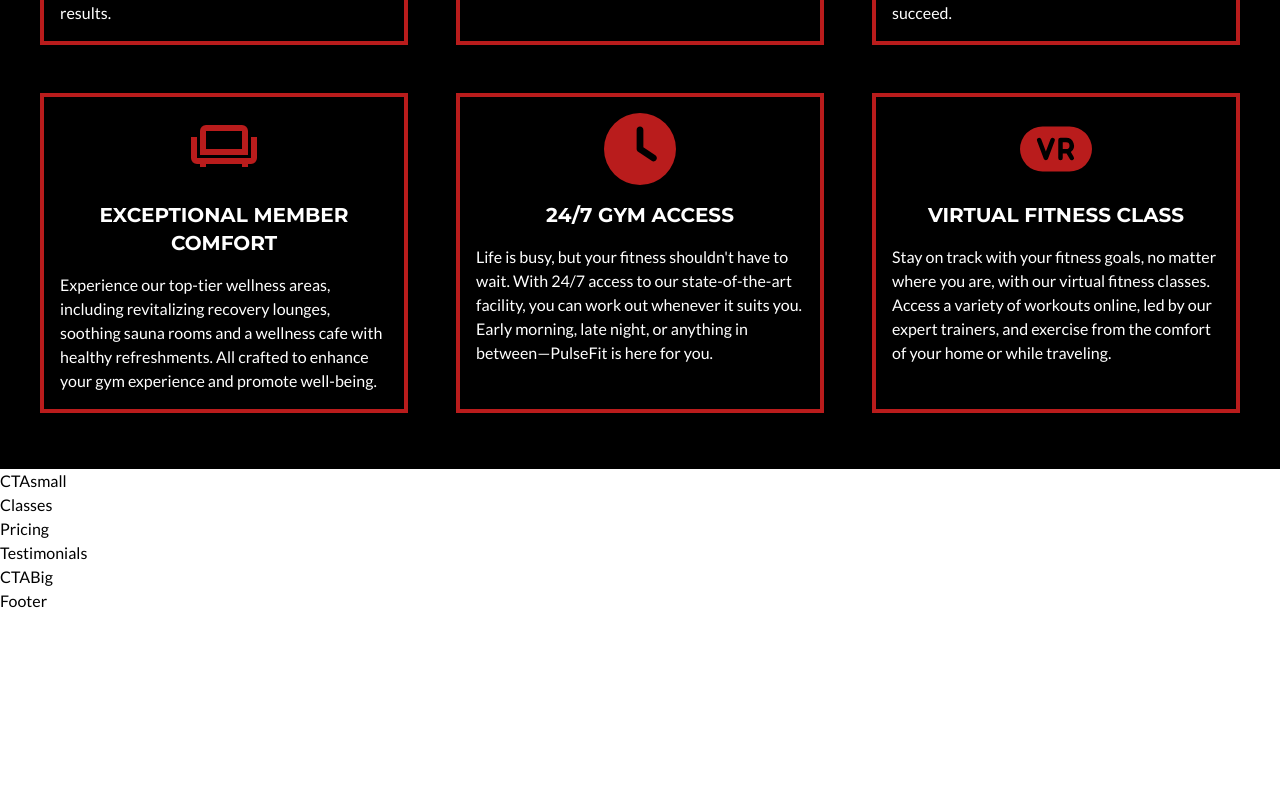
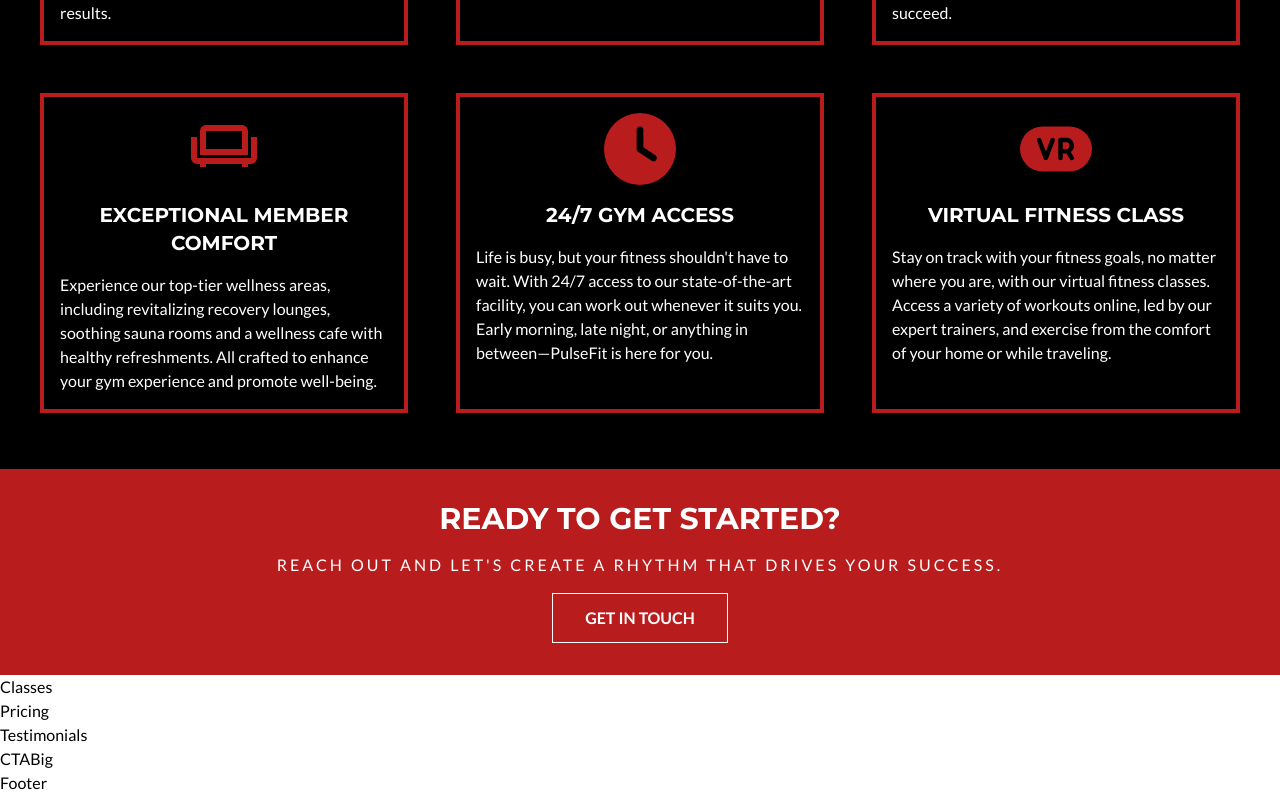
Before and after one commit to Quincy-Fer/pulse-fit, a Next.js app: page / in a window 1280 px wide. Shown: the part 1986-2781 px from the top of the page. Before the commit the page ends 2599 px from the top, so only its background shows below. Built offline with nearby package versions, Linux system fonts and the light colour scheme.

Commit message:
Add small cta section, heading subheading and button. Styling

```diff
--- a/components/CTAsmall.tsx
+++ b/components/CTAsmall.tsx
@@ -1,5 +1,26 @@
+import ButtonJoin from "./ButtonJoin";
+
 const CTAsmall = () => {
-  return <div>CTAsmall</div>;
+  return (
+    <section className="p-8 w-full mx-auto bg-accent flex justify-center">
+      <div className="flex flex-col justify-center ">
+        <h3 className="text-center text-3xl text-white">
+          Ready to Get Started?
+        </h3>
+        <p className="text-center mt-4 text-base uppercase text-white tracking-[3px] mb-4 ">
+          Reach out and let's create a rhythm that drives your success.
+        </p>
+        <div className="self-center">
+          <ButtonJoin
+            text="Get In Touch"
+            href="/contact"
+            containerStyles="border border-white px-8 py-3 text-white uppercase font-bold transition-all
+            hover:bg-black hover:border-black duration-300"
+          />
+        </div>
+      </div>
+    </section>
+  );
 };
 
 export default CTAsmall;
```
